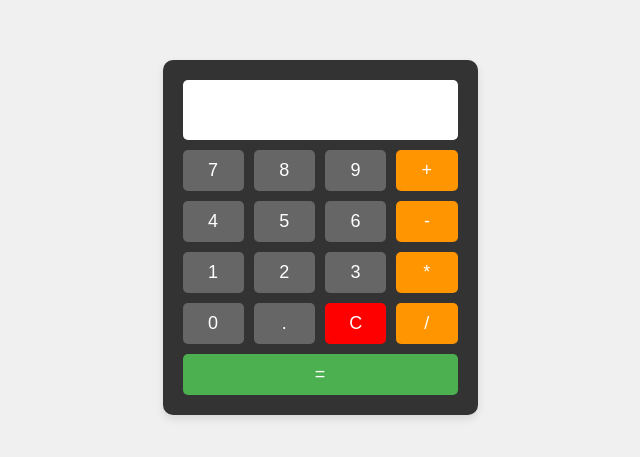
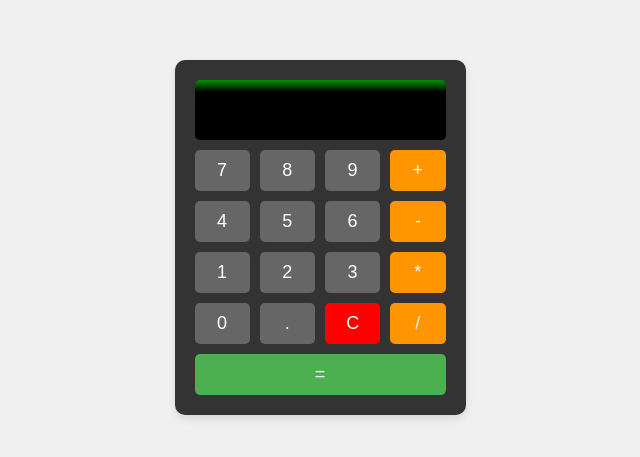
Before and after one commit to loic66600/ern24_calculator_js, a plain HTML site: page index.html in a window 1280 px wide. Shown: the part 171-628 px from the top of the page, without its empty margins (320-960 px from the left). Drawn offline with Linux system fonts and the light colour scheme.

Commit message:
add calculat

```diff
--- a/style.css
+++ b/style.css
@@ -1,3 +1,9 @@
+/* impor de police */
+@font-face {
+    font-family: 'calculator';
+    src: url('Calculator.ttf')format('truetype');
+}
+
 body {
     font-family: Arial, Helvetica, sans-serif;
     background-color: #f0f0f0;
@@ -22,11 +28,24 @@ body {
 #display {
     height: 50px;
     margin-bottom: 10px;
-    font-size: 20px;
+    font-size: 30px;
+    font-weight: bold;
     text-align: right;
     border: none;
     border-radius: 5px;
     padding: 5px;
+    font-family: Calculator;
+    color: rgba(0, 237, 0, 1);
+    text-shadow:
+        0 0 2px rgba(0, 237, 0, 0.5),
+        0 0 4px rgba(0, 237, 0, 0.5),
+        0 0 6px rgba(0, 237, 0, 0.5),
+        0 0 8px rgba(0, 237, 0, 0.5),
+        0 0 10px rgba(0, 237, 0, 0.5);
+    background-image: linear-gradient(to bottom, rgba(0, 237, 0, 1) -12%, #000 20%);
+    letter-spacing: 2px;
+
+
 
 }
 
```
